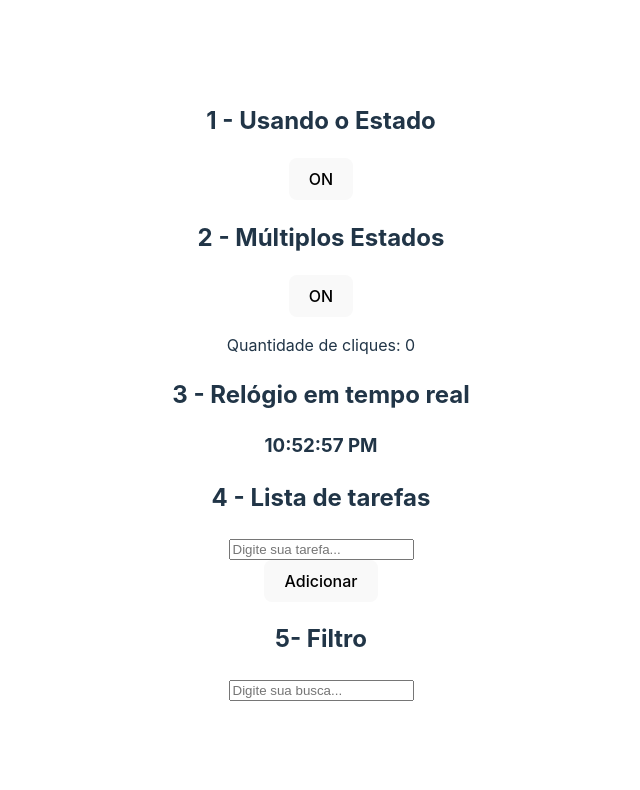
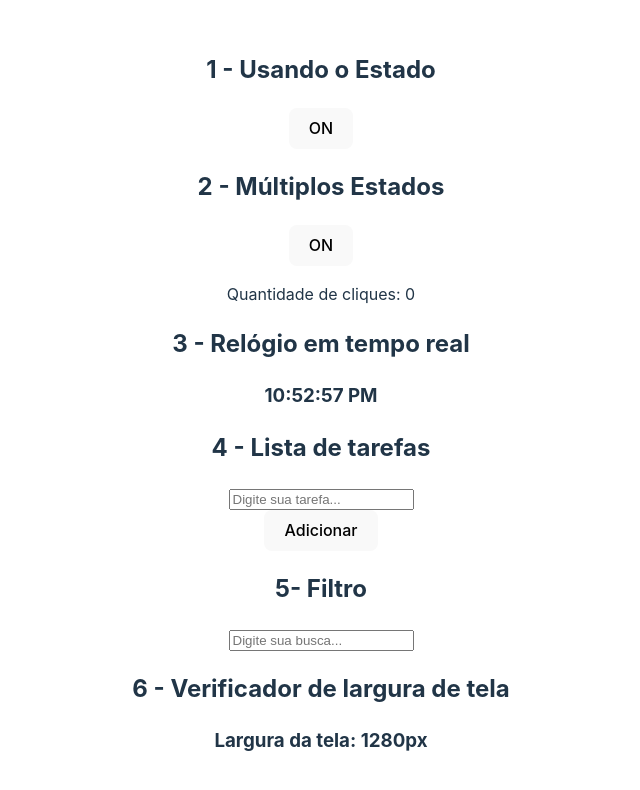
Before and after one commit to leojosants/udemy_desafios_de_reactjs_entrevistas_e_testes_tecnicos_secao_03, a React (Vite) app in the folder estado_e_ciclo_de_vida/: page / in a window 1280 px wide. Shown: the top 790 px of the page, without its empty margins (319-959 px from the left). Built offline with nearby package versions, Linux system fonts and the light colour scheme.

Commit message:
class 35 - exercise 12: screen checker solution

```diff
--- a/estado_e_ciclo_de_vida/src/App.jsx
+++ b/estado_e_ciclo_de_vida/src/App.jsx
@@ -3,6 +3,7 @@
 import Toggle from './components/Toggle';
 import Clock from './components/Clock';
 import TodoList from './components/TodoList';
+import WindowWidthChecker from './components/WindowWidthChecker';
 
 function App() {
   return (
@@ -18,6 +19,9 @@
 
       <h2>4 - Lista de tarefas</h2>
       <TodoList />
+
+      <h2>6 - Verificador de largura de tela</h2>
+      <WindowWidthChecker />
     </>
   );
 }
--- /dev/null
+++ b/estado_e_ciclo_de_vida/src/components/WindowWidthChecker.jsx
@@ -0,0 +1,17 @@
+import { useState, useEffect } from 'react';
+
+const WindowWidthChecker = () => {
+    const [windowWidth, setWindowWidth] = useState(window.innerWidth);
+
+    useEffect(() => {
+        const handleResize = () => setWindowWidth(window.innerWidth);
+        window.addEventListener('resize', handleResize);
+        return () => window.removeEventListener('resize', handleResize);
+    }, []);
+
+    return (
+        <h3>Largura da tela: {windowWidth}px</h3>
+    );
+};
+
+export default WindowWidthChecker;
```
Also changed, not shown: estado_e_ciclo_de_vida/exercises/ex_06_screen_width_checker.txt (added).
